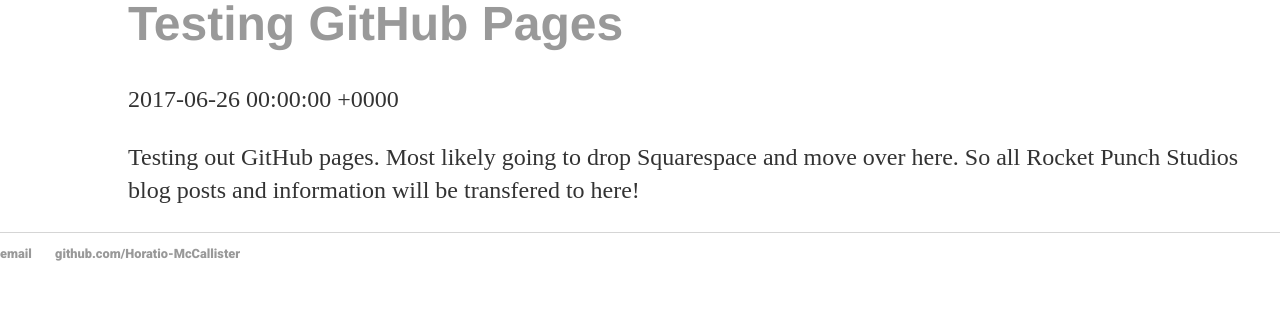
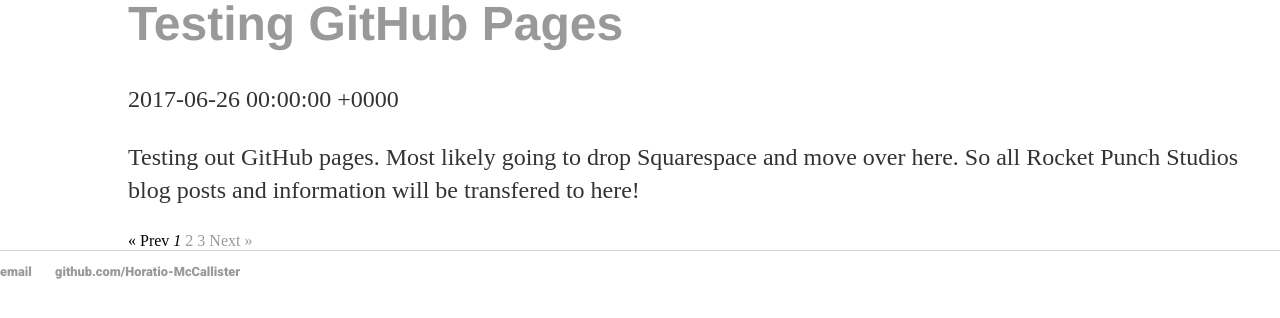
Before and after one commit to Horatio-McCallister/Horatio-McCallister.github.io, a Jekyll site: the page built from blog/index.html, in a window 1280 px wide, cut to the strip 132-450 px from the top of the page. Built offline with Jekyll 4.4.1, drawn with Linux system fonts in a browser that asks for light colours; the list of posts is cut into pages by our own code.

Commit message:
no message

```diff
--- a/blog/index.html
+++ b/blog/index.html
@@ -39,4 +39,4 @@
     <span>Next &raquo;</span>
   {% endif %}
 </div>
-{% endif %}-->
+{% endif %}
```
Also changed, not shown: other parts of blog/index.html (+1 -1 lines).
